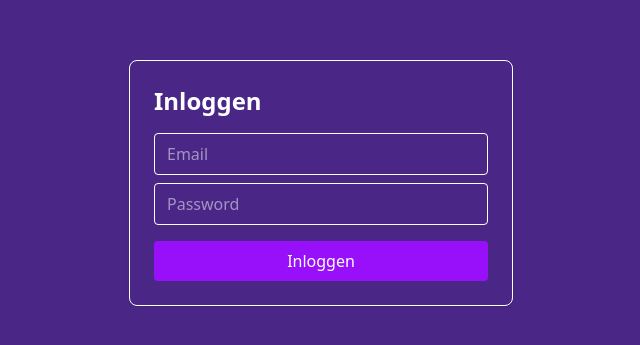
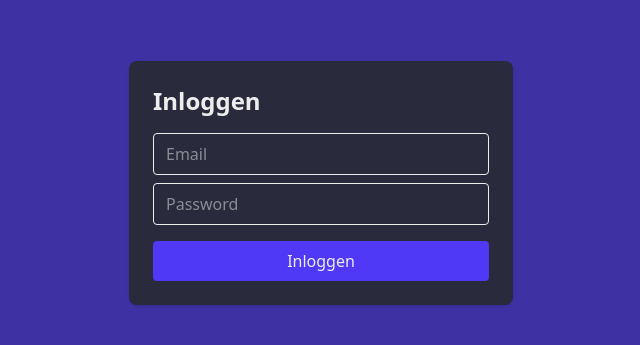
Before and after one commit to Benvdweg/gratis-bier-bij-rilana, a Next.js app: page /login in a window 1280 px wide. Shown: the part 217-562 px from the top of the page, without its empty margins (319-959 px from the left). Built offline with nearby package versions, Linux system fonts and the light colour scheme; no server answers.

Commit message:
Fix styles

```diff
--- a/src/app/globals.css
+++ b/src/app/globals.css
@@ -1,8 +1,8 @@
 @import "tailwindcss";
 
 :root {
-	--background: #4a2786;
-	--foreground: #fff;
+	--background: #3e31a3;
+	--foreground: #ededed;
 }
 
 @theme inline {
--- a/src/app/login/page.tsx
+++ b/src/app/login/page.tsx
@@ -28,7 +28,7 @@ export default function LoginPage() {
 		<main className="flex flex-col items-center justify-center min-h-screen bg-background text-foreground">
 			<form
 				onSubmit={handleLogin}
-				className="w-full max-w-sm p-6 rounded-lg shadow bg-[--surface] border border-[--border]"
+				className="w-full max-w-sm p-6 rounded-lg shadow bg-[#2a2a3d]"
 			>
 				<h1 className="text-2xl font-bold mb-4">Inloggen</h1>
 				<input
@@ -47,7 +47,7 @@ export default function LoginPage() {
 				{error && <p className="text-red-500 text-sm mb-2">{error}</p>}
 				<button
 					type="submit"
-					className="w-full bg-purple-600 text-white py-2 px-4 rounded hover:bg-purple-700 cursor-pointer"
+					className="w-full bg-indigo-600 py-2 px-4 rounded hover:bg-indigo-700 cursor-pointer"
 				>
 					Inloggen
 				</button>
```
